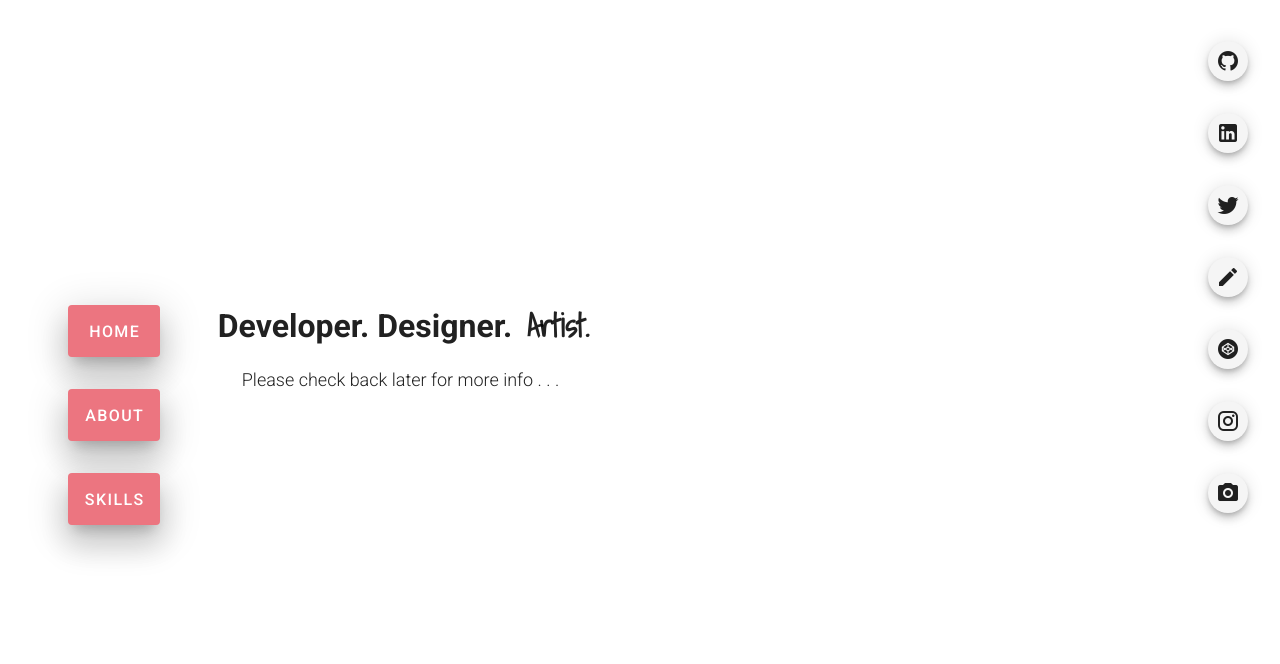
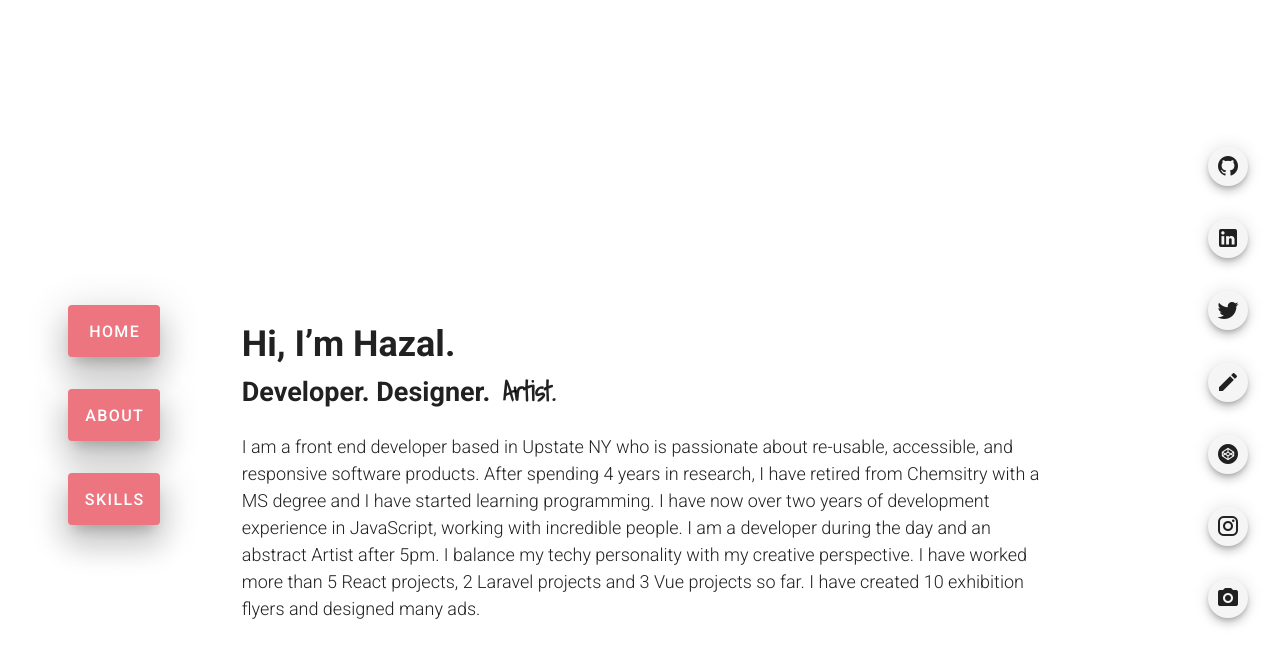
Before and after one commit to hazalozturk/hazalozturk, a Vue app: page /about in a window 1280 px wide. Shown: the top 664 px of the page. Built offline with nearby package versions, Linux system fonts and the light colour scheme.

Commit message:
Separate about page's info section

```diff
--- a/src/components/aboutPage.vue
+++ b/src/components/aboutPage.vue
@@ -18,12 +18,7 @@
           <v-flex xs5 sm2 md2 pl-9>
             <sidebarMenu />
           </v-flex>
-          <v-flex xs12 sm10 md10 pl-12 pr-9 pt-5>
-            <h1>Developer. Designer.<span class="artist"> Artist.</span></h1>
-            <blockquote class="blockquote">
-              Please check back later for more info . . .
-            </blockquote>
-          </v-flex>
+          <aboutInfo></aboutInfo>
         </v-layout>
       </v-flex>
 
@@ -37,12 +32,14 @@
 <script>
 import socialLink from "./socialLink";
 import sidebarMenu from "./sidebarMenu";
+import aboutInfo from "../helpers/aboutInfo";
 
 export default {
   name: "AboutPage",
   components: {
     socialLink,
     sidebarMenu,
+    aboutInfo,
   },
   data: () => ({}),
 };
--- /dev/null
+++ b/src/helpers/aboutInfo.vue
@@ -0,0 +1,28 @@
+<template>
+  <v-flex xs12 sm10 md10 pl-12 pr-9 pt-5>
+    <blockquote class="blockquote">
+      <h1>Hi, I’m Hazal.</h1>
+      <h2>Developer. Designer.<span class="artist"> Artist.</span></h2>
+      <p class="pt-5">
+        I am a front end developer based in Upstate NY who is passionate about
+        re-usable, accessible, and responsive software products. After spending
+        4 years in research, I have retired from Chemsitry with a MS degree and
+        I have started learning programming. I have now over two years of
+        development experience in JavaScript, working with incredible people. I
+        am a developer during the day and an abstract Artist after 5pm. I
+        balance my techy personality with my creative perspective. I have worked
+        more than 5 React projects, 2 Laravel projects and 3 Vue projects so
+        far. I have created 10 exhibition flyers and designed many ads.
+      </p>
+    </blockquote>
+  </v-flex>
+</template>
+
+<script>
+export default {
+  name: "AboutInfo",
+  data: () => ({}),
+};
+</script>
+
+<style></style>
```
